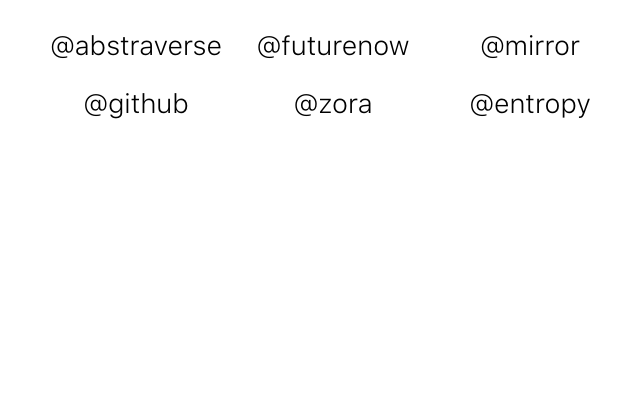
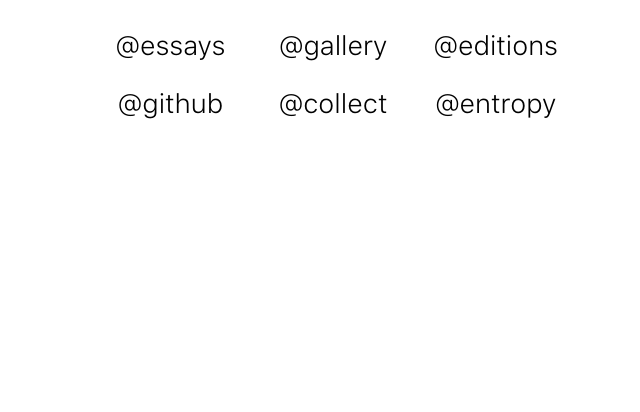
Before and after one commit to 0xLGHT/onchain-guide, a plain HTML site: page index.html in a window 1280 px wide. Shown: the part 388-800 px from the top of the page, without its empty margins (307-947 px from the left). Drawn offline with Linux system fonts and the light colour scheme; files whose address does not match are found by name.

Commit message:
link changes

```diff
--- a/index.html
+++ b/index.html
@@ -10,11 +10,11 @@
   <div class="container">
     <h1>C****E EVERYDAY.</h1>
     <div class="grid">
-      <p><a href="https://www.twitter.com/abstraverse" target="_blank">@abstraverse</a></p>
-      <p><a href="https://www.twitter.com/fnow__" target="_blank">@futurenow</a></p>
-      <p><a href="https://www.mirror.xyz/lght.eth" target="_blank">@mirror</a></p>
+      <p><a href="https://mirror.xyz/lght.eth" target="_blank">@essays</a></p>
+      <p><a href="https://lght.studio" target="_blank">@gallery</a></p>
+      <p><a href="https://zora.co/lght.eth" target="_blank">@editions</a></p>
       <p><a href="https://github.com/0xLGHT" target="_blank">@github</a></p>
-      <p><a href="https://zora.co/lght.eth?enjoy=collected" target="_blank">@zora</a></p>
+      <p><a href="https://memes.how/hyperlinks.html" target="_blank">@collect</a></p>
       <p><a href="https://api.entropyplus.xyz/curator/0xlght/" target="_blank">@entropy</a></p>
     </div>
   </div>
```
